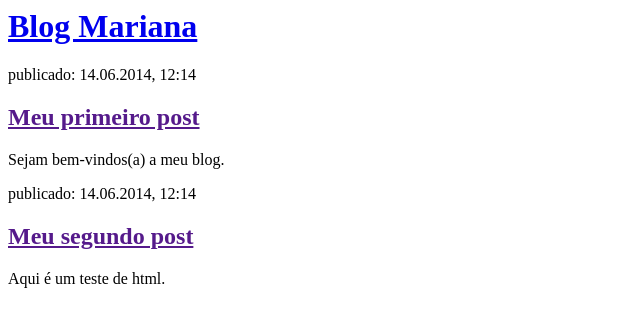
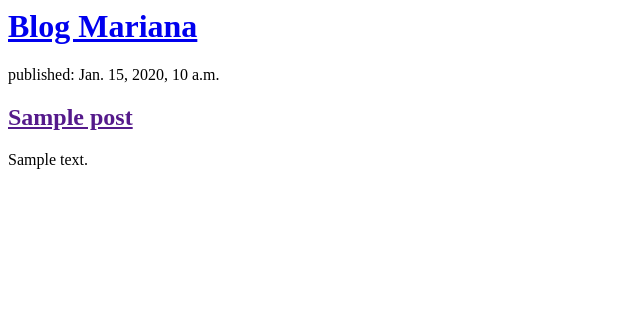
Before and after one commit to marianadj901/djangogirlsml, a Django app: template blog/templates/blog/post_list.html in a window 1280 px wide. Shown: the top 327 px of the page, without its empty margins (0-640 px from the left). Run offline with Django 3.2, Linux system fonts and the light colour scheme; the template is opened without the code that fills it: most values are stand-ins (such as "Sample title", 1, 10 or a date in 2020).

Commit message:
Modified templates to display posts from database.

```diff
--- a/blog/templates/blog/post_list.html
+++ b/blog/templates/blog/post_list.html
@@ -3,20 +3,17 @@
         <title>Blog Django Girls</title>
     </head>
     <body>
-        <div>
+       <div>
             <h1><a href="/">Blog Mariana</a></h1>
         </div>
 
-        <div>
-            <p>publicado: 14.06.2014, 12:14</p>
-            <h2><a href="">Meu primeiro post</a></h2>
-            <p>Sejam bem-vindos(a) a meu blog.</p>
-        </div>
+        {% for post in posts %}
+            <div>
+                <p>published: {{ post.published_date }}</p>
+                <h2><a href="">{{ post.title }}</a></h2>
+                <p>{{ post.text|linebreaksbr }}</p>
+            </div>
+        {% endfor %}
 
-        <div>
-            <p>publicado: 14.06.2014, 12:14</p>
-            <h2><a href="">Meu segundo post</a></h2>
-            <p>Aqui é um teste de html.</p>
-        </div>
     </body>
 </html>
```
Also changed, not shown: blog/views.py (+6 -2 lines).
